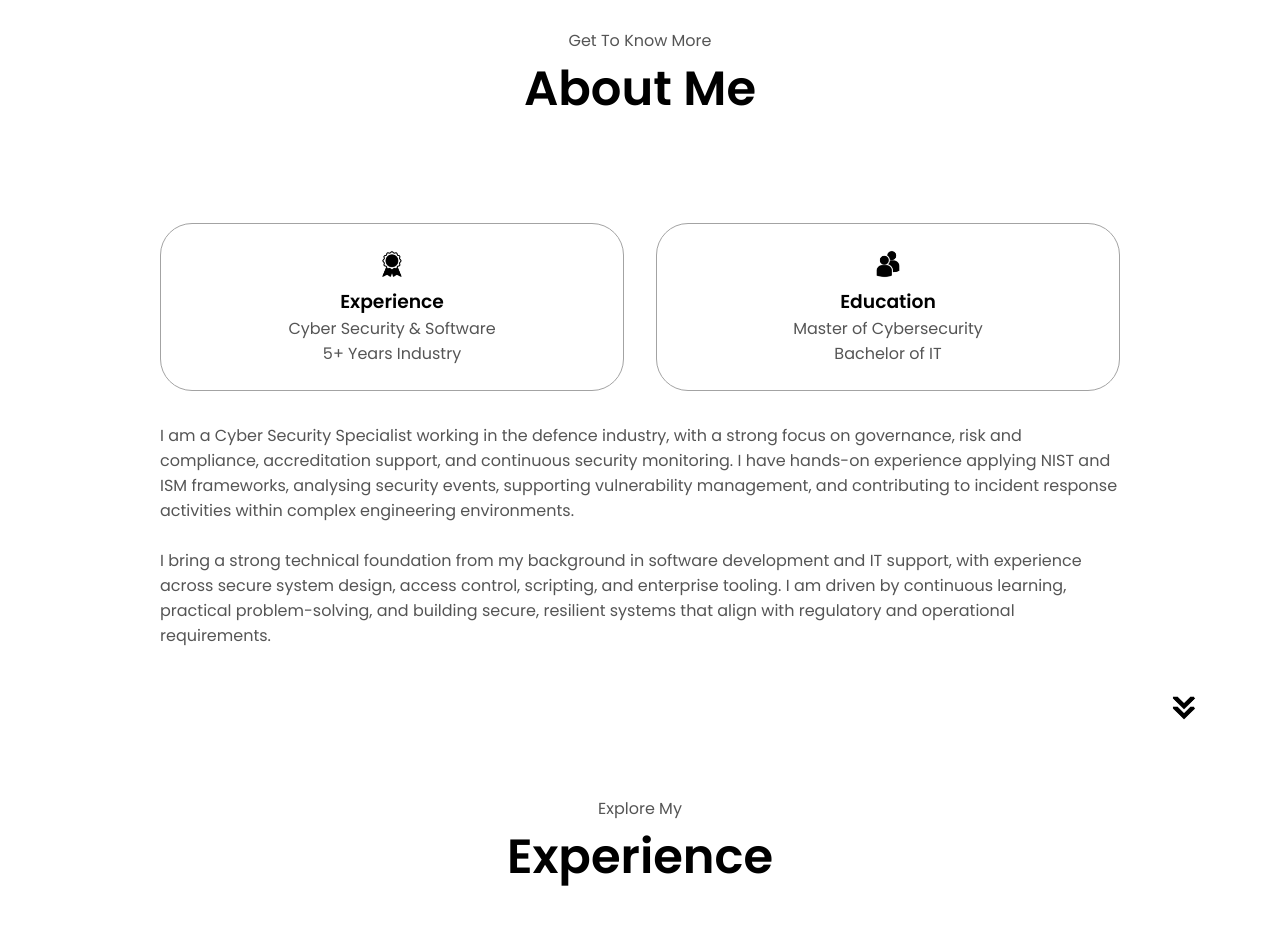
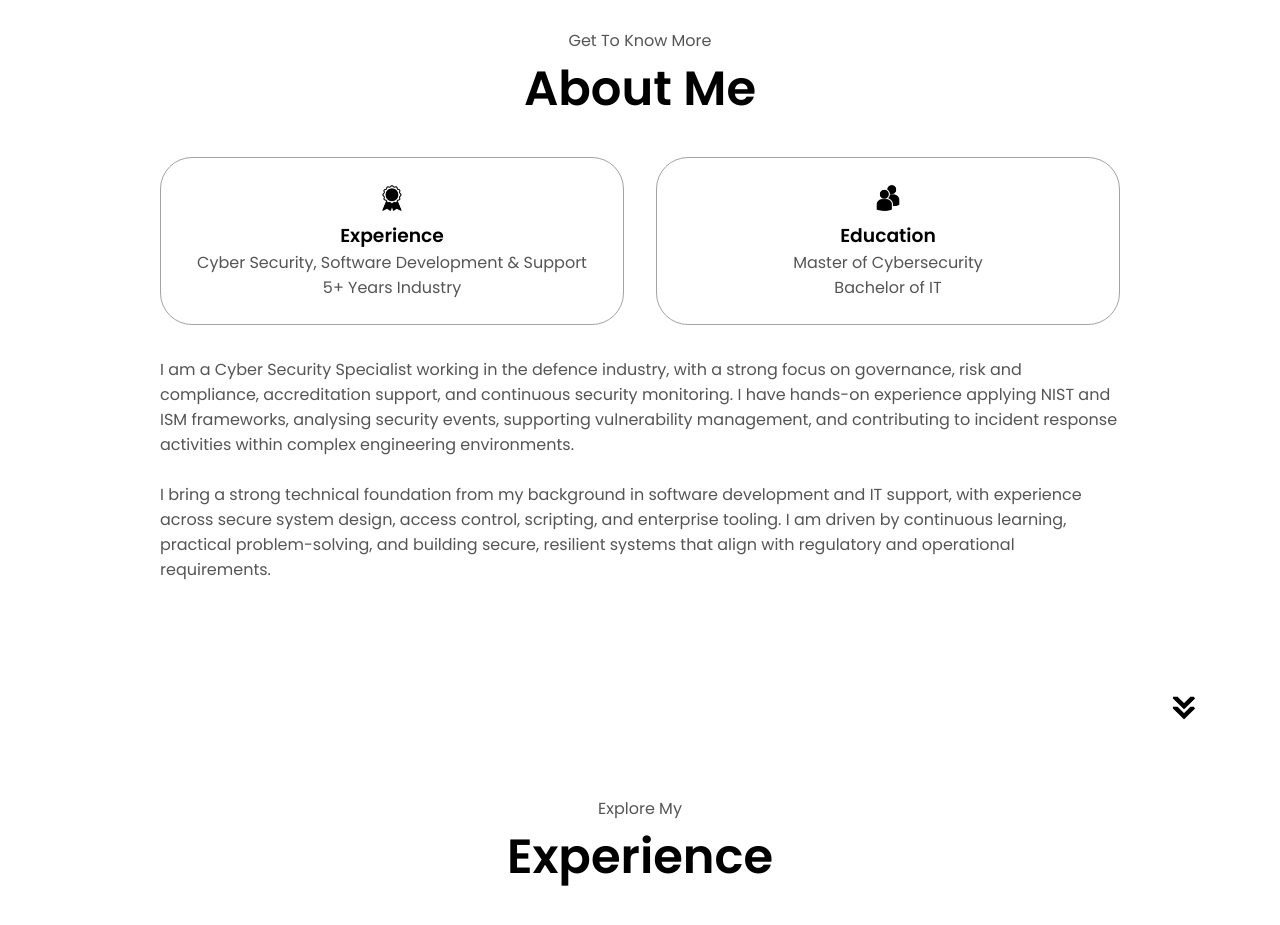
Before and after one commit to brandonmorrisby/portfolio, a plain HTML site: page index.html in a window 1280 px wide. Shown: the part 900-1825 px from the top of the page. Drawn offline with Linux system fonts and the light colour scheme.

Commit message:
Update index.html

```diff
--- a/index.html
+++ b/index.html
@@ -87,13 +87,12 @@
     <section id="about">
       <p class="section__text__p1">Get To Know More</p>
       <h1 class="title">About Me</h1>
-      <div class="section-container">
       <div class="about-details-container">
         <div class="about-containers">
           <div class="details-container">
             <img src="./assets/experience.png" class="icon" />
             <h3>Experience</h3>
-              <p>Cyber Security & Software<br />5+ Years Industry</p>
+            <p>Cyber Security, Software Development & Support<br />5+ Years Industry</p>
           </div>
           <div class="details-container">
             <img src="./assets/education.png" class="icon" />
@@ -116,13 +115,13 @@
           </p>
         </div>
       </div>
-      </div>
       <img
         src="./assets/arrow.png"
         class="icon arrow"
         onclick="location.href='./#experience'"
       />
     </section>
+
     <section id="experience">
       <p class="section__text__p1">Explore My</p>
       <h1 class="title">Experience</h1>
```
Lines whose indentation alone changed are shown as unchanged.
